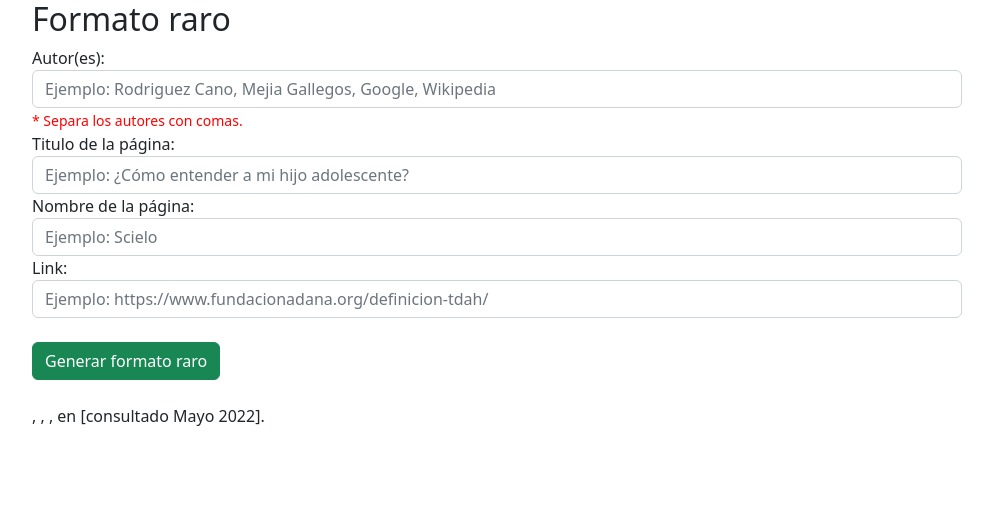
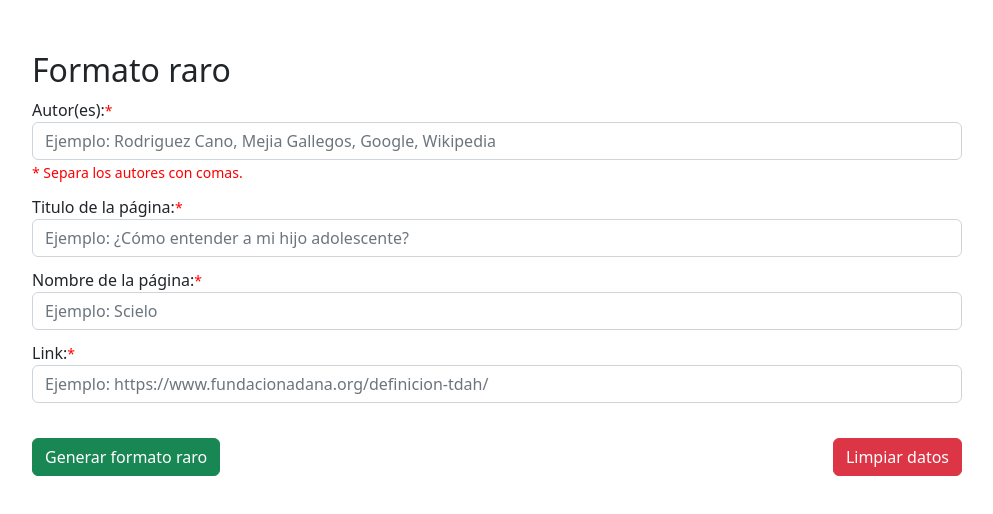
Before and after one commit to kevinization/formato-raro, a plain HTML site: page index.html in a window 1280 px wide. Both pictures are taken after a click on the button "Generar formato raro". Shown: the whole page, without its empty margins (50-1043 px from the left). Drawn offline with nearby package versions, Linux system fonts and the light colour scheme.

Commit message:
Agregado boton de limpiar datos y otros detalles visuales

```diff
--- a/index.html
+++ b/index.html
@@ -6,45 +6,47 @@
     <meta http-equiv="X-UA-Compatible" content="IE=edge">
     <meta name="viewport" content="width=device-width, initial-scale=1.0">
     <title>Formato raro</title>
-
     <!-- CSS only -->
     <link href="https://cdn.jsdelivr.net/npm/bootstrap@5.2.0-beta1/dist/css/bootstrap.min.css" rel="stylesheet"
         integrity="sha384-0evHe/X+R7YkIZDRvuzKMRqM+OrBnVFBL6DOitfPri4tjfHxaWutUpFmBp4vmVor" crossorigin="anonymous">
 </head>
 
-<body>
+<body style="margin-top: 4%;">
     <div class="container">
         <h2>Formato raro</h2>
         <form class="form-horizontal" action="/action_page.php">
             <div class="form-group">
-                <label class="control-label col-sm-2" for="autores">Autor(es):</label>
-                <div class="col-sm-10">
-                    <input type="text" class="form-control" id="autores"
+                <label class="control-label col-sm-2" for="autores">Autor(es):<small
+                        style="color:red ;">*</small></label>
+                <div class="col-sm-10" style="margin-bottom: 1%;">
+                    <input required type="text" class="form-control" id="autores"
                         placeholder="Ejemplo: Rodriguez Cano, Mejia Gallegos, Google, Wikipedia" name="autores">
                     <small style="color: red;">* Separa los autores con comas.</small>
                 </div>
             </div>
 
             <div class="form-group">
-                <label class="control-label col-sm-2" for="titulo">Titulo de la página:</label>
-                <div class="col-sm-10">
-                    <input type="text" class="form-control" id="titulo"
+                <label class="control-label col-sm-2" for="titulo">Titulo de la página:<small
+                        style="color:red ;">*</small></label>
+                <div class="col-sm-10" style="margin-bottom: 1%;">
+                    <input required type="text" class="form-control" id="titulo"
                         placeholder="Ejemplo: ¿Cómo entender a mi hijo adolescente?" name="titulo">
                 </div>
             </div>
 
             <div class="form-group">
-                <label class="control-label col-sm-2" for="nombrePagina">Nombre de la página:</label>
-                <div class="col-sm-10">
-                    <input type="text" class="form-control" id="nombrePagina" placeholder="Ejemplo: Scielo"
+                <label class="control-label col-sm-2" for="nombrePagina">Nombre de la página:<small
+                        style="color:red ;">*</small></label>
+                <div class="col-sm-10" style="margin-bottom: 1%;">
+                    <input required type="text" class="form-control" id="nombrePagina" placeholder="Ejemplo: Scielo"
                         name="nombrePagina">
                 </div>
             </div>
 
             <div class="form-group">
-                <label class="control-label col-sm-2" for="link">Link:</label>
-                <div class="col-sm-10">
-                    <input type="text" class="form-control" id="link"
+                <label class="control-label col-sm-2" for="link">Link:<small style="color:red ;">*</small></label>
+                <div class="col-sm-10" style="margin-bottom: 1%;">
+                    <input required type="text" class="form-control" id="link"
                         placeholder="Ejemplo: https://www.fundacionadana.org/definicion-tdah/" name="link">
                 </div>
             </div>
@@ -54,14 +56,18 @@
             <div class="form-group">
                 <div class="col-sm-offset-2 col-sm-10">
                     <button type="button" class="btn btn-success" onclick="formato()">Generar formato raro</button>
+                    <button type="button" class="btn btn-danger" onclick="limpiar()" style="float: right;">Limpiar
+                        datos</button>
                 </div>
             </div>
+
             <br>
 
         </form>
-        <div class="form-group">
-            <div class="col-sm-offset-2 col-sm-10">
-                <p id="citaCompleta"></p>
+        <div style="display: none;" class="form-group" id="resultado">
+            <label class="control-label col-sm-2" for="link">Resultado:</label>
+            <div class="col-sm-10">
+                <textarea rows="4" style="resize: none;" class="form-control" id="citaCompleta"></textarea>
             </div>
         </div>
     </div>
@@ -74,6 +80,9 @@
     </script>
 
 <script>
+    function limpiar() {
+        location.reload();
+    }
     function formato() {
 
         var autores = document.getElementById("autores").value;
@@ -83,6 +92,14 @@
 
         const fecha = new Date();
         const mes = fecha.getMonth() + 1;
+
+        if (autores == "" || titulo == "" || nombrePagina == "" || link == "") {
+            alert("Alguno de los campos está vacío. Reintente.")
+            document.getElementById("resultado").style.display = "none";
+            return;
+        }
+
+
 
         switch (mes) {
             case 1:
@@ -125,7 +142,7 @@
         cita = autores + ", " + titulo + ", " + nombrePagina + ", en " + link + " [consultado " + nombreMes + " " + fecha.getFullYear() + "]."
 
         document.getElementById("citaCompleta").innerHTML = cita;
-
+        document.getElementById("resultado").style.display = "block";
         return cita;
     }
 </script>
```
